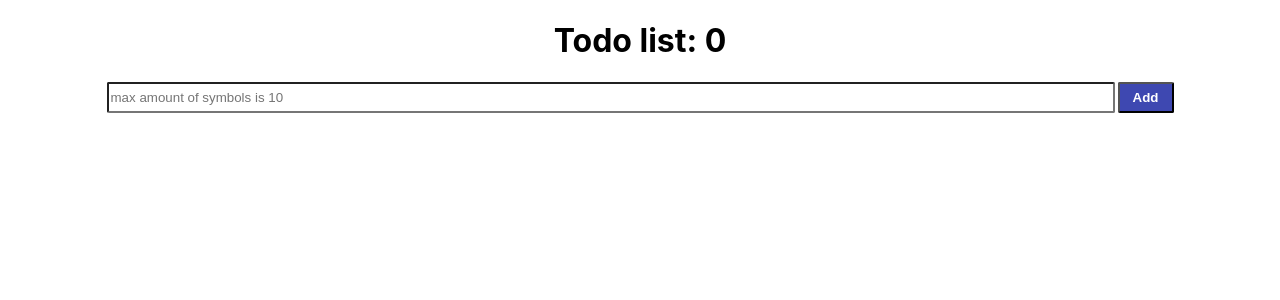
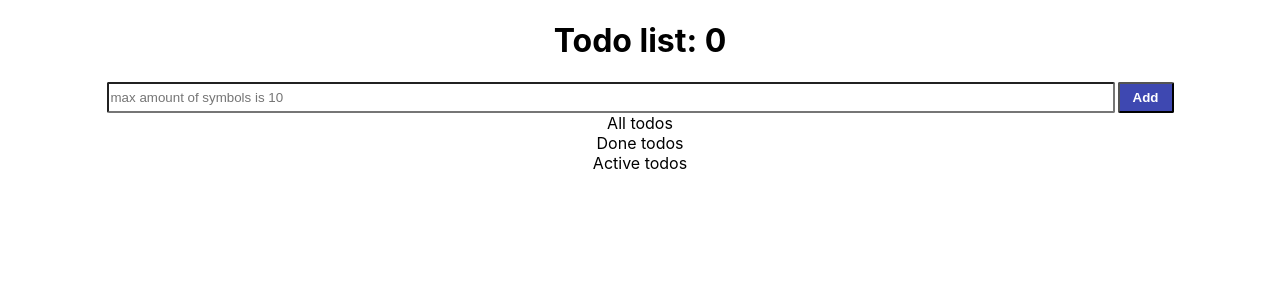
Before and after one commit to legkovaAnastasia/todoList, a React (Create React App) app: page / in a window 1280 px wide. Shown: the top 300 px of the page. Built offline with nearby package versions, Linux system fonts and the light colour scheme.

Commit message:
firtst_filter

```diff
--- a/src/components/ListTodo.js
+++ b/src/components/ListTodo.js
@@ -1,20 +1,19 @@
-import { useState } from "react";
+import todo from './todo.css'
 
-const ListTodo = ({todo, removeItem, checkItem}) => {
-
-    // const checkItem = () => {
-
-    // }
+const ListTodo = ({ todo, removeItem, checkItem }) => {
 
     return (
-        <div key={todo.id} className='todo-list'>
+        <div>
+
+            <div key={todo.id} className='todo-list'>
                 <div className={todo.checked ? 'todo-exact checked' : 'todo-exact'}
-                 type='text'
-                 onClick={() => checkItem(todo.id)}>
+                    type='text'
+                    onClick={() => checkItem(todo.id)}>
                     {todo.todoItem}
                 </div>
                 <button className='btn-delete' onClick={() => removeItem(todo.id)}>Delete</button>
             </div>
+        </div>
     )
 }
 
--- a/src/components/Todo.js
+++ b/src/components/Todo.js
@@ -42,6 +42,33 @@ const Todo = () => {
         ]);
     }
 
+    // const filterAll = () => {
+    //     setTodos([...todos])
+    // }
+
+    // const filterDone = () => {
+    //     setTodos([
+    //         ...todos.map((todo) => todo.checked === true) ])
+    // }
+
+    // const filterActive = () => {
+    //     setTodos([
+    //         ...todos.map((todo) => todo.checked === false) ])
+    // }
+    const filterAll = () => {
+        setTodos([...todos])
+    }
+
+    const filterDone = () => {
+        setTodos([
+            ...todos.filter((todo) => todo.checked === true) ])
+    }
+
+    const filterActive = () => {
+        setTodos([
+            ...todos.filter((todo) => todo.checked === false) ])
+    }
+
     return (
         <div>
             <h1 className='title'> Todo list: {todos.length}</h1>
@@ -55,6 +82,13 @@ const Todo = () => {
                 onKeyDown={handleKeyDown} />
                 <button className='btn-add'>Add</button>
             </form>
+
+            <div className='list-header'>
+                <div className='all-todos' onClick={filterAll}>All todos</div>
+                <div className='done-todos' onClick={filterDone}>Done todos</div>
+                <div className='active-todos' onClick={filterActive}>Active todos</div>
+            </div>
+
             {todos.map((todo) => {
                 return(
                     <ListTodo todo={todo} key={todo.id} removeItem={removeItem} checkItem={checkItem}/>
--- a/src/components/todo.css
+++ b/src/components/todo.css
@@ -53,3 +53,7 @@
     text-decoration: line-through;
     color: gray;
 }
+
+.list-header {
+    align-items: baseline;
+}
```
